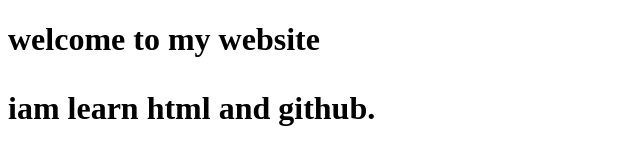
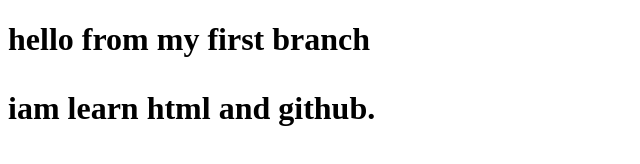
Before and after one commit to tayodev2026/my-first-programming-project, a plain HTML site: page index.html in a window 1280 px wide. Shown: the whole page, without its empty margins (0-640 px from the left). Drawn offline with Linux system fonts and the light colour scheme.

Commit message:
Update index.html

```diff
--- a/index.html
+++ b/index.html
@@ -4,7 +4,7 @@
 <title> my first website </title>
 </head>
 <body>
-<h1> welcome to my website </h>
+<h1> hello from my first branch </h>
 <p> iam  learn html and github.</p>
 </body>
 </html>
```
